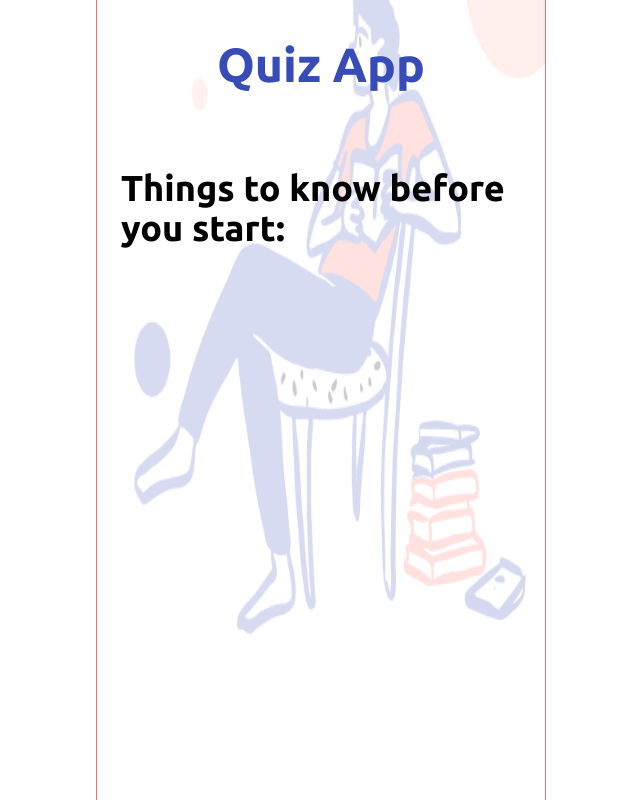
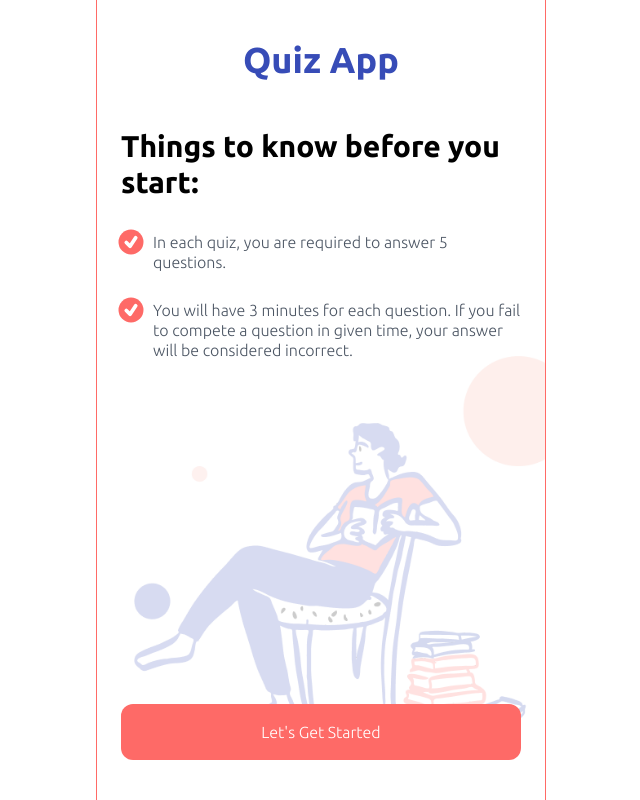
Before and after one commit to efetoker/quiz-app-basic, a Next.js app: page / in a window 1280 px wide. Shown: the whole page, without its empty margins (319-959 px from the left). Built offline with nearby package versions, Linux system fonts and the light colour scheme.

Commit message:
index finished

```diff
--- /dev/null
+++ b/components/button.tsx
@@ -0,0 +1,19 @@
+import React from 'react';
+
+interface ButtonProps {
+    text: string;
+    onClick: () => void;
+}
+
+export const Button: React.FC<ButtonProps> = ({ text, onClick }) => {
+    return (
+        <div className="flex flex-col w-full py-10 px-6 mx-auto absolute left-0 bottom-0">
+            <button
+                className="z-0 bg-[#FE6A67] font-light text-white py-4 px-8 rounded-xl w-full"
+                onClick={onClick}
+            >
+                {text}
+            </button>
+        </div>
+    );
+}
--- a/components/pageTitle.tsx
+++ b/components/pageTitle.tsx
@@ -1,6 +1,6 @@
 export default function PageTitle() {
     return (
-        <div className="w-full flex justify-center text-5xl text-[#374CB7] font-bold z-10">
+        <div className="w-full flex justify-center text-4xl text-[#374CB7] font-bold z-10">
             Quiz App
         </div>
     )
--- /dev/null
+++ b/components/tick.tsx
@@ -0,0 +1,9 @@
+export default function Tick() {
+    return (
+        <div className="p-1 rounded-full bg-[#FE6A67] scale-125">
+            <svg xmlns="http://www.w3.org/2000/svg" fill="none" viewBox="0 0 24 24" strokeWidth={6} stroke="currentColor" className="w-3 h-3 line-none text-white">
+                <path strokeLinecap="round" strokeLinejoin="round" d="M4.5 12.75l6 6 9-13.5" />
+            </svg>
+        </div>
+    )
+  }
--- a/package.json
+++ b/package.json
@@ -9,6 +9,7 @@
     "lint": "next lint"
   },
   "dependencies": {
+    "@heroicons/react": "^2.0.18",
     "@types/node": "20.4.8",
     "@types/react": "18.2.19",
     "@types/react-dom": "18.2.7",
--- a/pages/index.tsx
+++ b/pages/index.tsx
@@ -4,6 +4,8 @@ import Head from "next/head"
 import "../app/globals.css";
 import Image from 'next/image'
 import bgPic from '../public/images/bg.png'
+import { Button } from "@/components/button";
+import Tick from "@/components/tick";
 
 export const metadata: Metadata = {
   title: 'Quiz App',
@@ -18,14 +20,28 @@ export default function Home() {
           <link href="https://fonts.googleapis.com/css2?family=Ubuntu:wght@300;500;700&display=swap" rel="stylesheet"></link>
         </Head>
 
+        <Image src={bgPic} alt="bg" className="absolute max-w-full h-auto bottom-16 left-8 z-auto" />
+
         <PageTitle></PageTitle>
 
-        <div className="flex flex-col items-center justify-center w-full text-4xl font-bold mt-20 mb-8 z-10">
+        <div className="flex flex-col items-center justify-center w-full text-3xl font-bold mt-12 mb-8 z-10">
           Things to know before you start:
         </div>
 
-        <Image src={bgPic} alt="bg" className="w-full h-full absolute max-w-full h-auto bottom-40 left-8 z-auto" />
+        <div className="flex flex-col items-start justify-center w-full text-xl font-normal mb-8 z-10">
+          <div className="flex flex-row justify-start items-start mb-4">
+            <Tick></Tick>
+            <div className="ml-3 text-gray-600 font-light leading-tight text-base">In each quiz, you are required to answer 5 questions.</div>
+          </div>
 
+          <div className="flex flex-row justify-start items-start mt-3">
+            <Tick></Tick>
+            <div className="ml-3 text-gray-600 font-light leading-tight text-base">You will have 3 minutes for each question. If you fail to compete a question in given time, your answer will be considered incorrect.</div>
+          </div>
+        </div>
+
+
+        <Button text="Let's Get Started" onClick={() => {}}></Button>
     </main>
   )
 }
```
Also changed, not shown: 1 other file (tests, documents, lock files or other folders).
